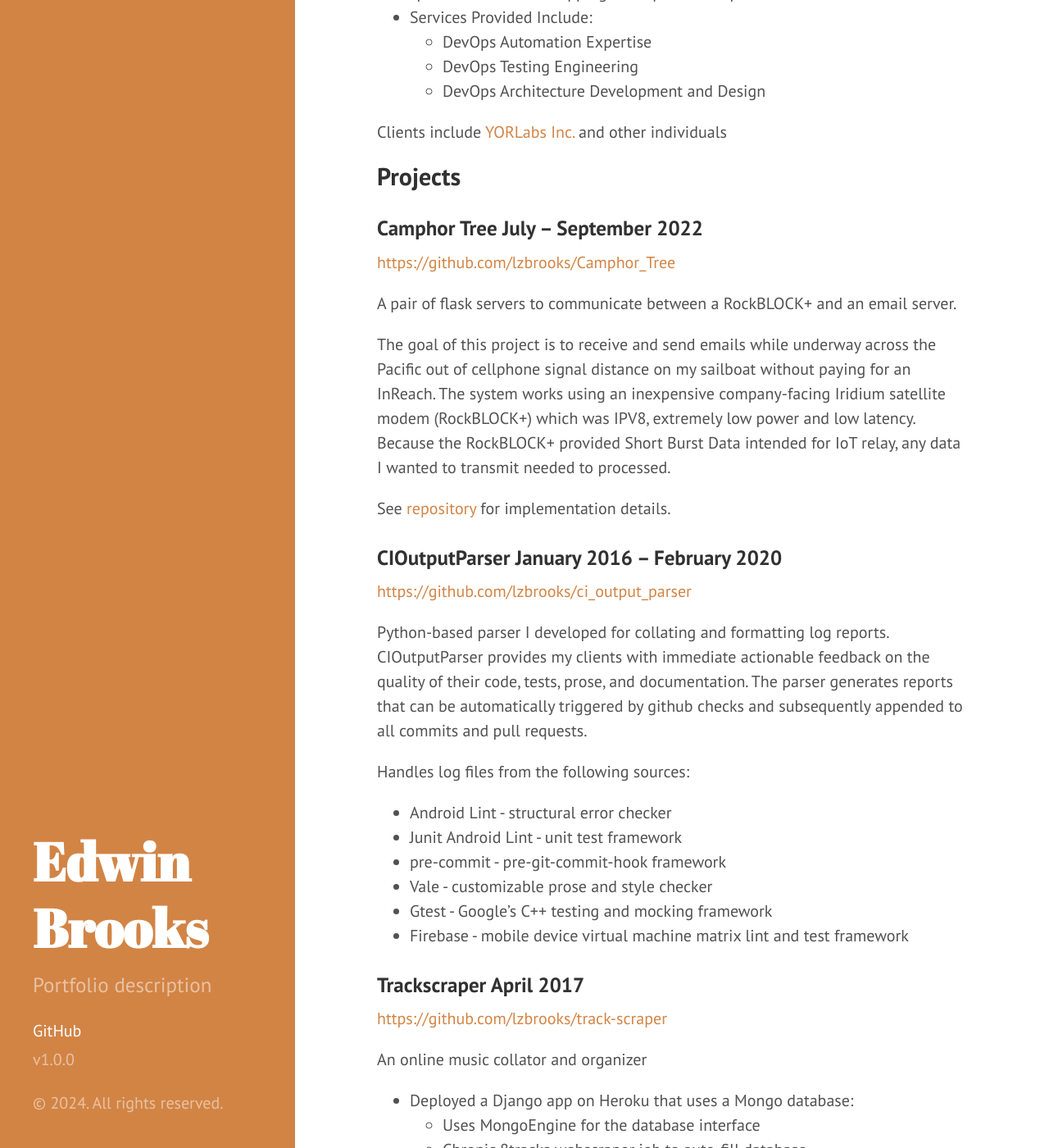
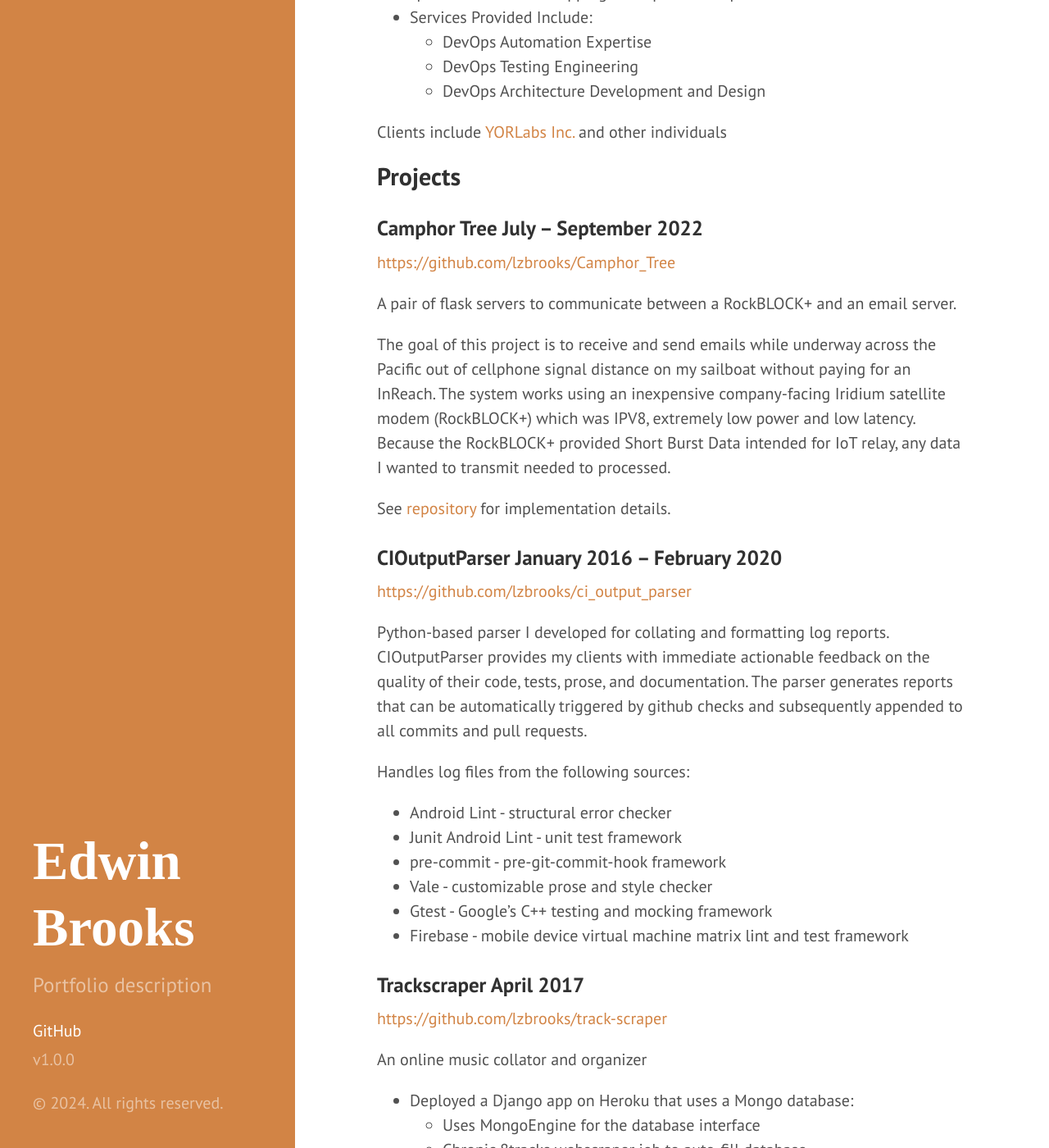
Before and after one commit to lzbrooks/edwin.brooks, a Jekyll site: the page built from index.md, in a window 1280 px wide and 1400 px high, scrolled down 263 px. Shown: the whole window at 82% size. Built offline with Jekyll 4.4.1, drawn with Linux system fonts in a browser that asks for light colours; Markdown is read by kramdown in place of the engine named in the settings.

Commit message:
Remove Abril Fatface font for title and use basic serif only

```diff
--- a/public/css/hyde.css
+++ b/public/css/hyde.css
@@ -79,7 +79,8 @@ html {
 .sidebar-about h1 {
   color: #fff;
   margin-top: 0;
-  font-family: "Abril Fatface", serif;
+/*  font-family: "Abril Fatface", serif; */
+  font-family: serif;
   font-size: 3.25rem;
 }
 
```
